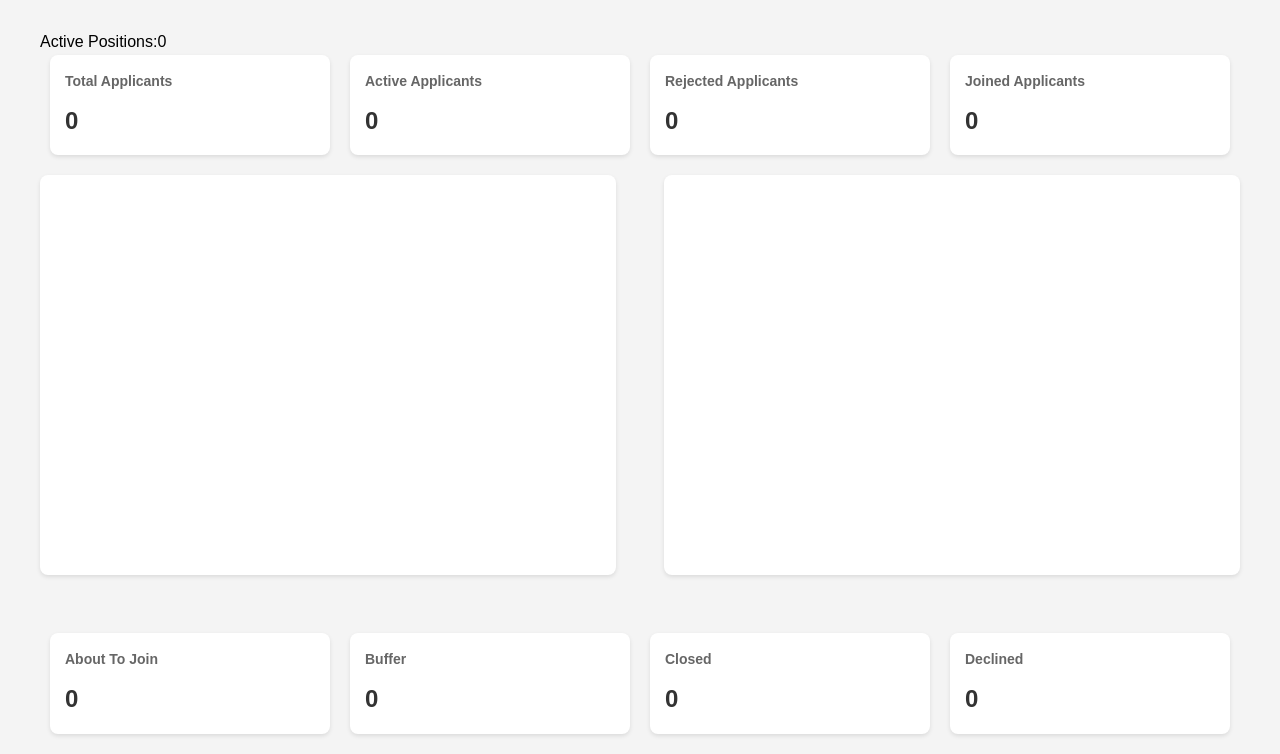
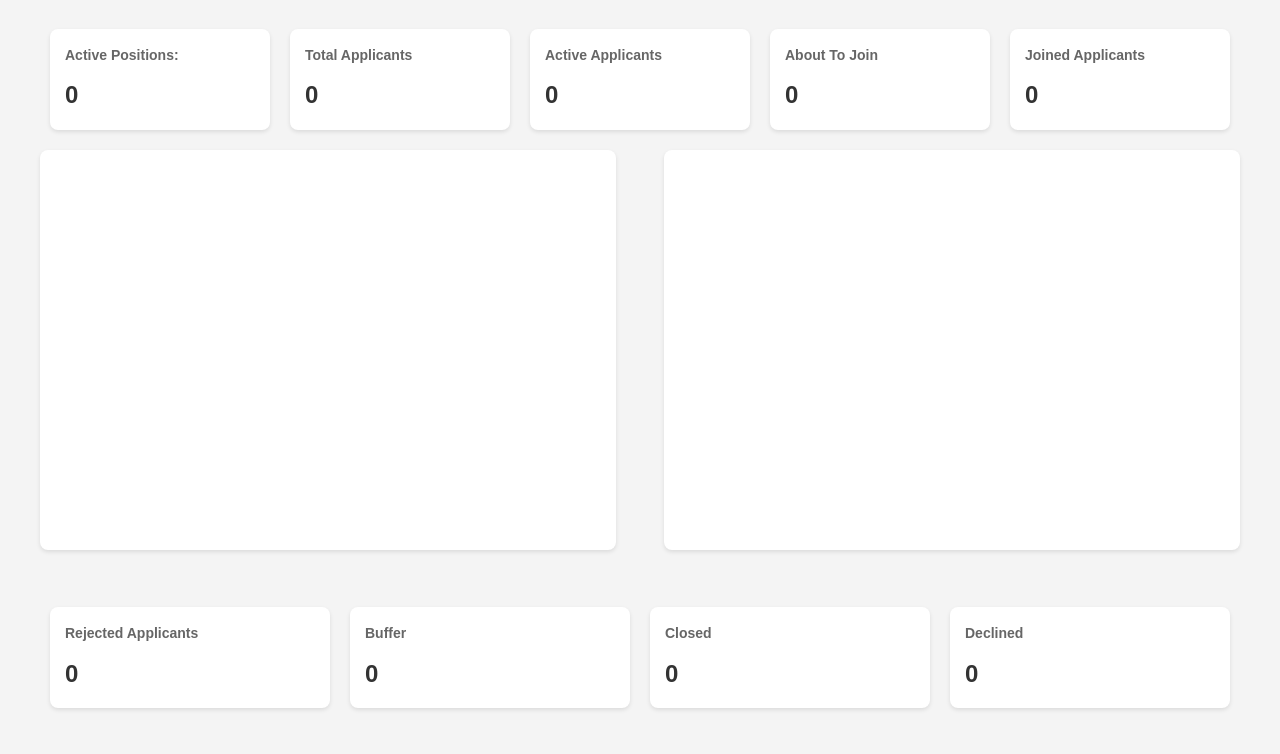
Before and after one commit to C0SMlC/HiringManager, a website: page public/stats.html in a window 1280 px wide. Shown: the part 129-883 px from the top of the page. After the commit the page ends 857 px from the top, so only its background shows below. Drawn offline with nearby package versions, Linux system fonts and the light colour scheme; no server answers.

Commit message:
fix: positioning

```diff
--- a/public/list-view.js
+++ b/public/list-view.js
@@ -1,17 +1,19 @@
-document.addEventListener('DOMContentLoaded', () => {
-    const listContainers = document.querySelectorAll('.analytic-item');
+document.addEventListener("DOMContentLoaded", () => {
+  const listContainers = document.querySelectorAll(".analytic-item");
 
-    listContainers.forEach(container => {
-        container.addEventListener('click', () => {
-            const stage = container.getAttribute('data-stage');
-            const url = `list-view.html?stage=${encodeURIComponent(stage)}`;
-            window.open(url, '_blank');
-        });
+  listContainers.forEach((container) => {
+    container.addEventListener("click", () => {
+      const stage = container.getAttribute("data-stage");
+      const url = `list-view.html?stage=${encodeURIComponent(stage)}`;
+      window.open(url, "_blank");
     });
+  });
 
-    const masterDetailsContainer = document.getElementById('masterDetailsContainer');
+  const masterDetailsContainer = document.getElementById(
+    "masterDetailsContainer"
+  );
 
-    masterDetailsContainer.addEventListener('click', () => {
-        window.open('masterDetails.html', '_blank');
-    });
+  masterDetailsContainer.addEventListener("click", () => {
+    window.open("masterDetails.html", "_blank");
+  });
 });
--- a/public/stats.html
+++ b/public/stats.html
@@ -120,10 +120,7 @@
     </div>
     <div class="dashboard-container">
       <h1>Applicant Tracking Dashboard</h1>
-      <div class="activePostionscountContainer">
-        <p>Active Positions:</p>
-        <p class="activePostionscount">0</p>
-      </div>
+
       <div class="filter-container">
         <label for="profileOwnerFilter">Filter by Profile Owner:</label>
         <select id="profileOwnerFilter">
@@ -132,6 +129,10 @@
       </div>
 
       <div class="analytics-container">
+        <div class="analytic-item disableClick">
+          <h3>Active Positions:</h3>
+          <p class="activePostionscount">0</p>
+        </div>
         <div
           class="analytic-item list-container-master"
           data-stage="active"
@@ -144,9 +145,9 @@
           <h3>Active Applicants</h3>
           <p id="activeApplicants">0</p>
         </div>
-        <div class="analytic-item" data-stage="rejected">
-          <h3>Rejected Applicants</h3>
-          <p id="rejectedApplicants">0</p>
+        <div class="analytic-item" data-stage="About To Join">
+          <h3>About To Join</h3>
+          <p id="aboutToJoinCount">0</p>
         </div>
         <div class="analytic-item" data-stage="joined">
           <h3>Joined Applicants</h3>
@@ -164,9 +165,9 @@
       </div>
 
       <div class="analytics-container marginContianer">
-        <div class="analytic-item" data-stage="About To Join">
-          <h3>About To Join</h3>
-          <p id="aboutToJoinCount">0</p>
+        <div class="analytic-item" data-stage="rejected">
+          <h3>Rejected Applicants</h3>
+          <p id="rejectedApplicants">0</p>
         </div>
         <div class="analytic-item" data-stage="buffer list">
           <h3>Buffer</h3>
```
